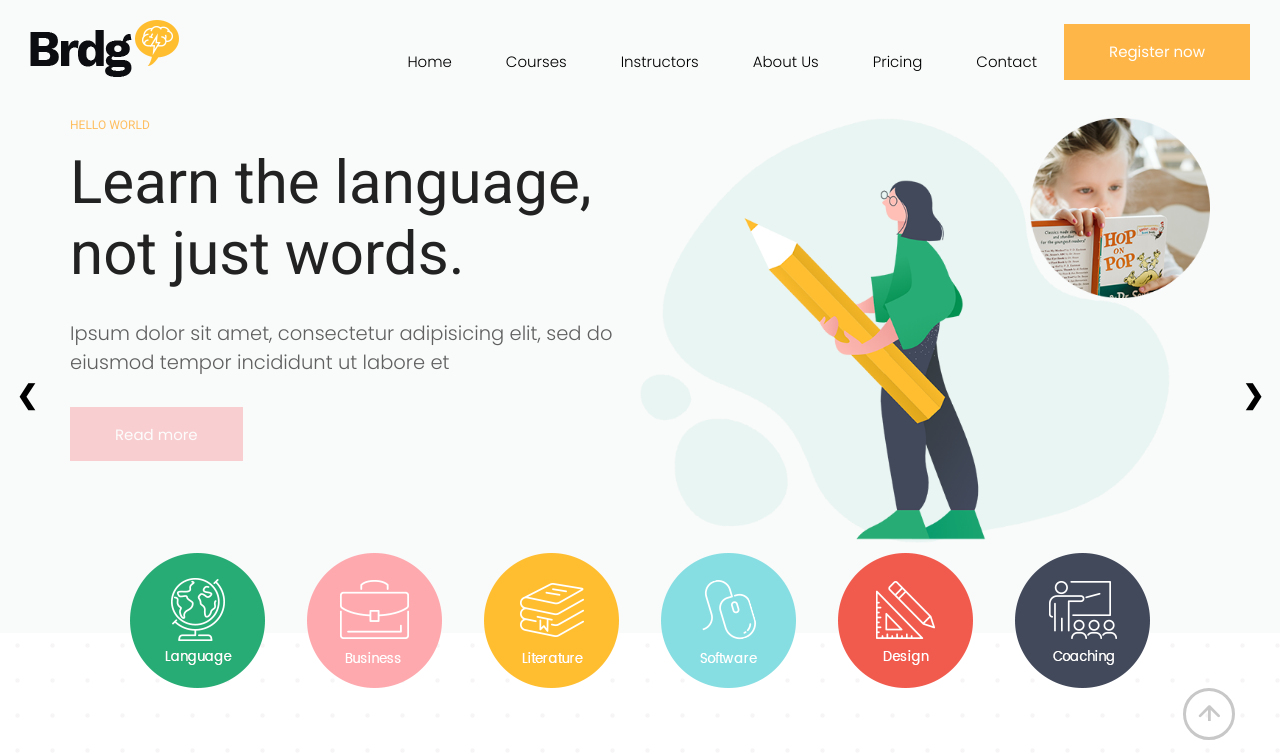
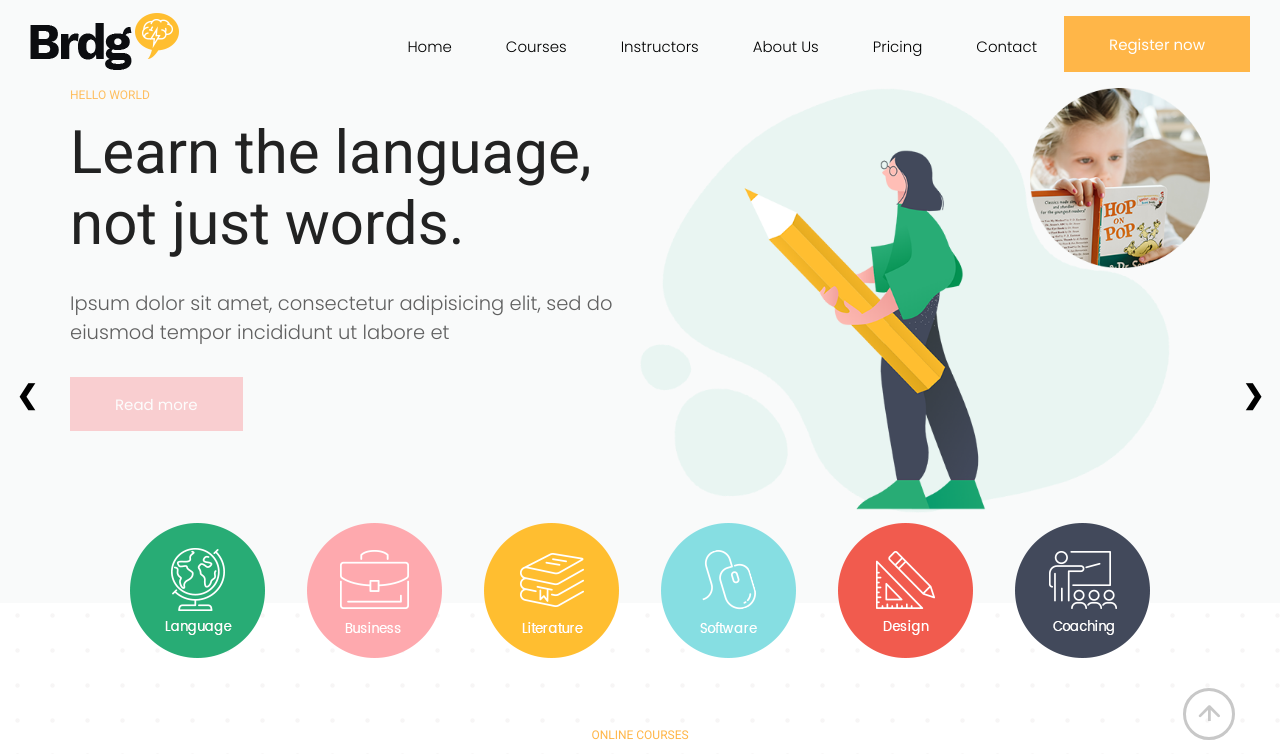
Before and after one commit to Solonasty/Bridge, a plain HTML site: page index.html in a window 1280 px wide. Shown: the top 754 px of the page. Drawn offline with Linux system fonts and the light colour scheme.

Commit message:
change header styles

```diff
--- a/CSS/style.css
+++ b/CSS/style.css
@@ -22,6 +22,7 @@ h1 {
     text-transform: uppercase;
     color: rgb(255, 182, 72);
 }
+
 h2 {
     font-size: 2.8rem;
     font-weight: 400;
@@ -83,8 +84,11 @@ p {
 /* HEADER */
 
 .header {
-    padding: 0 2rem 1rem;
-    background-color: #f9fafa;
+    padding: 0 2rem 0;
+    background-color: #f9fafaf7;
+    position: sticky;
+    top: 0;
+    z-index: 100;
 }
 
 .header_inner {
@@ -101,7 +105,7 @@ p {
 }
 
 .nav_link {
-    padding: 3rem 1.8rem 2rem;
+    padding: 2rem 1.8rem 2rem;
     border-top: 5px solid #eab03300;
     font-weight: 300;
 }
```
